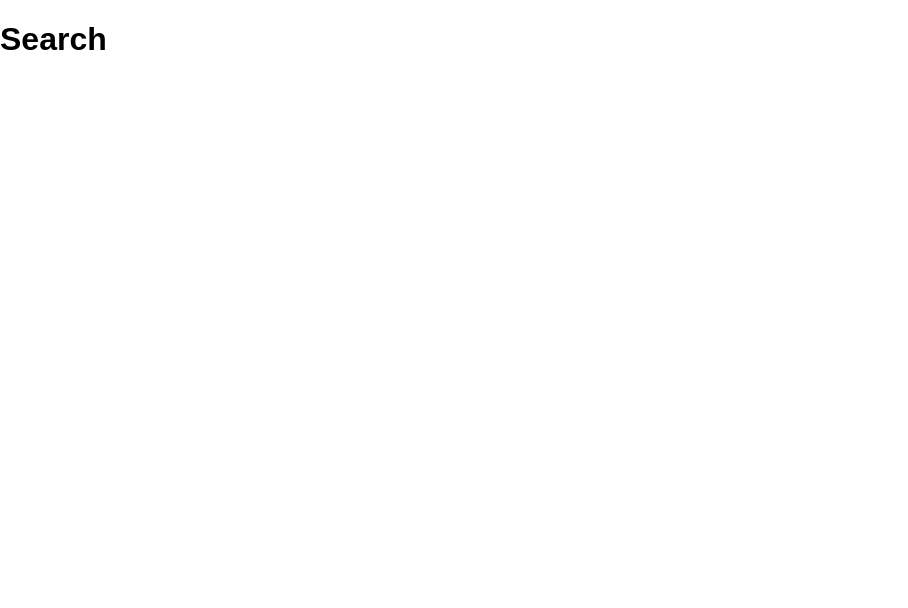
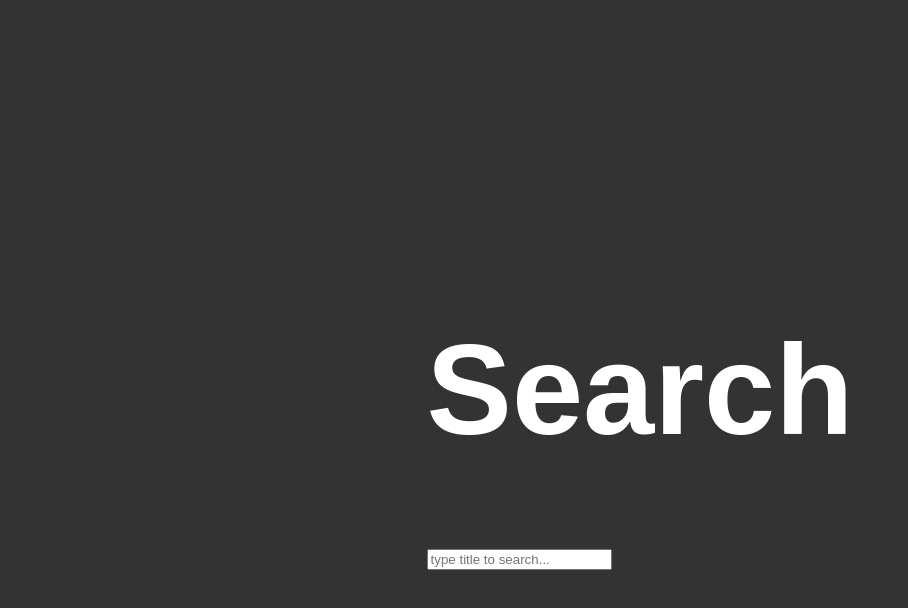
Before and after one commit to ivanlhz/movie-record, a React (Create React App) app: page / in a window 1280 px wide. Shown: the top 608 px of the page, without its empty margins (0-908 px from the left). Built offline with nearby package versions, Linux system fonts and the light colour scheme.

Commit message:
Main styles and search header

```diff
--- a/src/App.js
+++ b/src/App.js
@@ -6,7 +6,7 @@ const App = () => (
   <BrowserRouter>
     <Switch>
       <Route exact path="/" component={Search} />
-      <Route path="movie/:id" component={MovieDetails} />
+      <Route path="movies/:id" component={MovieDetails} />
       <Route component={NotFound} />
     </Switch>
   </BrowserRouter>
--- a/src/components/404/index.js
+++ b/src/components/404/index.js
@@ -1,5 +1,9 @@
 import React from 'react';
 import './style.css';
 
-const NotFound = () => <h1>404:Not found</h1>;
+const NotFound = () => (
+  <h1>
+    404 : <span>Not found</span>
+  </h1>
+);
 export default NotFound;
--- a/src/components/404/style.css
+++ b/src/components/404/style.css
@@ -0,0 +1,6 @@
+h1 {
+  font-size: 8em;
+}
+span {
+  font-size: 0.8em;
+}
--- a/src/components/search/index.js
+++ b/src/components/search/index.js
@@ -1,5 +1,29 @@
-import React from 'react';
+import React, { Component } from 'react';
 import './style.css';
+import * as movies from '../../data/movies.json';
 
-const Search = () => <h1>Search</h1>;
+class Search extends Component {
+  state = {
+    searchTerm: ''
+  };
+
+  handleSearchTerm = event => {
+    this.setState({ searchTerm: event.target.value });
+  };
+
+  render() {
+    return (
+      <header>
+        <h1>Search</h1>
+        <input
+          onChange={this.handleSearchTerm}
+          value={this.state.searchTerm}
+          placeholder="type title to search..."
+          type="text"
+        />
+      </header>
+    );
+  }
+}
+
 export default Search;
--- a/src/index.css
+++ b/src/index.css
@@ -2,4 +2,11 @@ body {
   margin: 0;
   padding: 0;
   font-family: sans-serif;
+  background-color: #333;
+  color: white;
+  display: flex;
+  justify-content: center;
+  align-items: center;
+  width: 100vw;
+  height: 100vh;
 }
```
